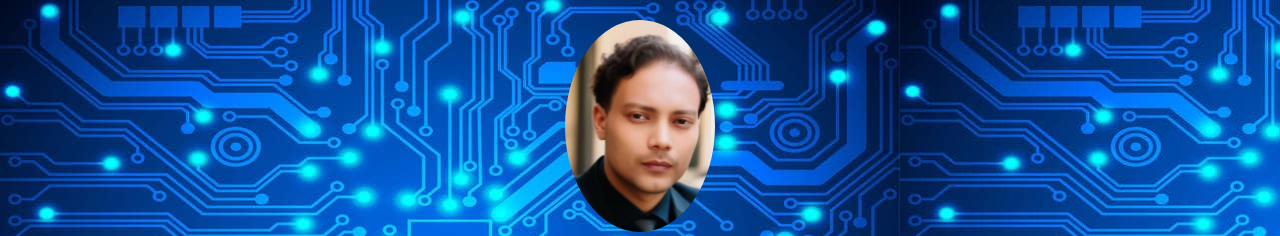
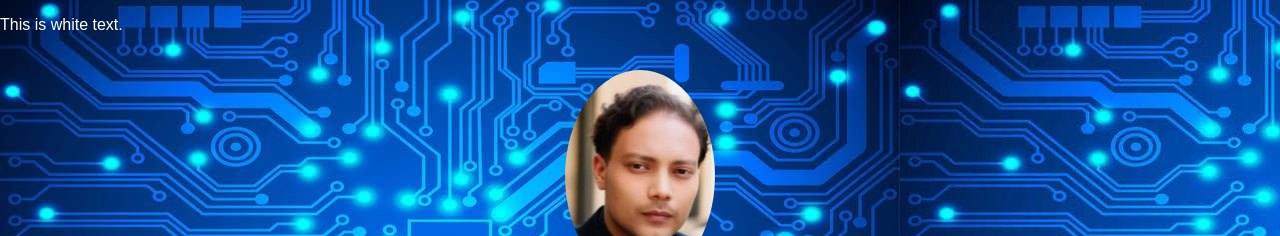
Before and after one commit to faisalahamed2025/Faisal_Portfolio, a plain HTML site: page index.html in a window 1280 px wide. Shown: the top 236 px of the page. Drawn offline with Linux system fonts and the light colour scheme.

Commit message:
Update index.html

```diff
--- a/index.html
+++ b/index.html
@@ -5,7 +5,7 @@
  <meta charset="UTF-8" />
   <meta name="viewport" content="width=device-width, initial-scale=1.0"/>
   <title>Faisal Ahamed Portfolio</title>
-  <style>
+ <p style="color: white;">This is white text.</p> <style>
     body {
       background-color: #87CE;
       background-image: url('assets/bg2.jpg');
@@ -13,7 +13,6 @@
       margin: 0;
       padding: 0;
       color: #333;
-      <p style="color: white;">This is white text.</p>
     }
     .content {
       padding: 20px;
```
